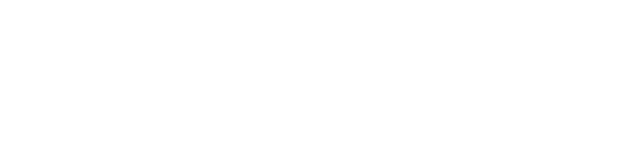
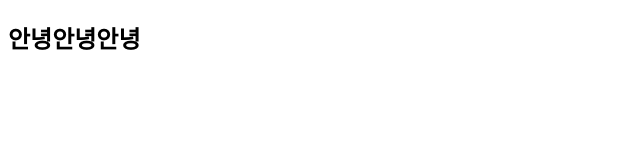
Before and after one commit to kimminjunggg/Fisrt-MJ-Project, a plain HTML site: page index.html in a window 1280 px wide. Shown: the whole page, without its empty margins (0-640 px from the left). Drawn offline with Linux system fonts and the light colour scheme.

Commit message:
second commit

```diff
--- a/index.html
+++ b/index.html
@@ -7,6 +7,6 @@
     <link rel="stylesheet" href="style.css">
 </head>
 <body>
-
+    <h2>안녕안녕안녕</h2>
 </body>
 </html>
```
